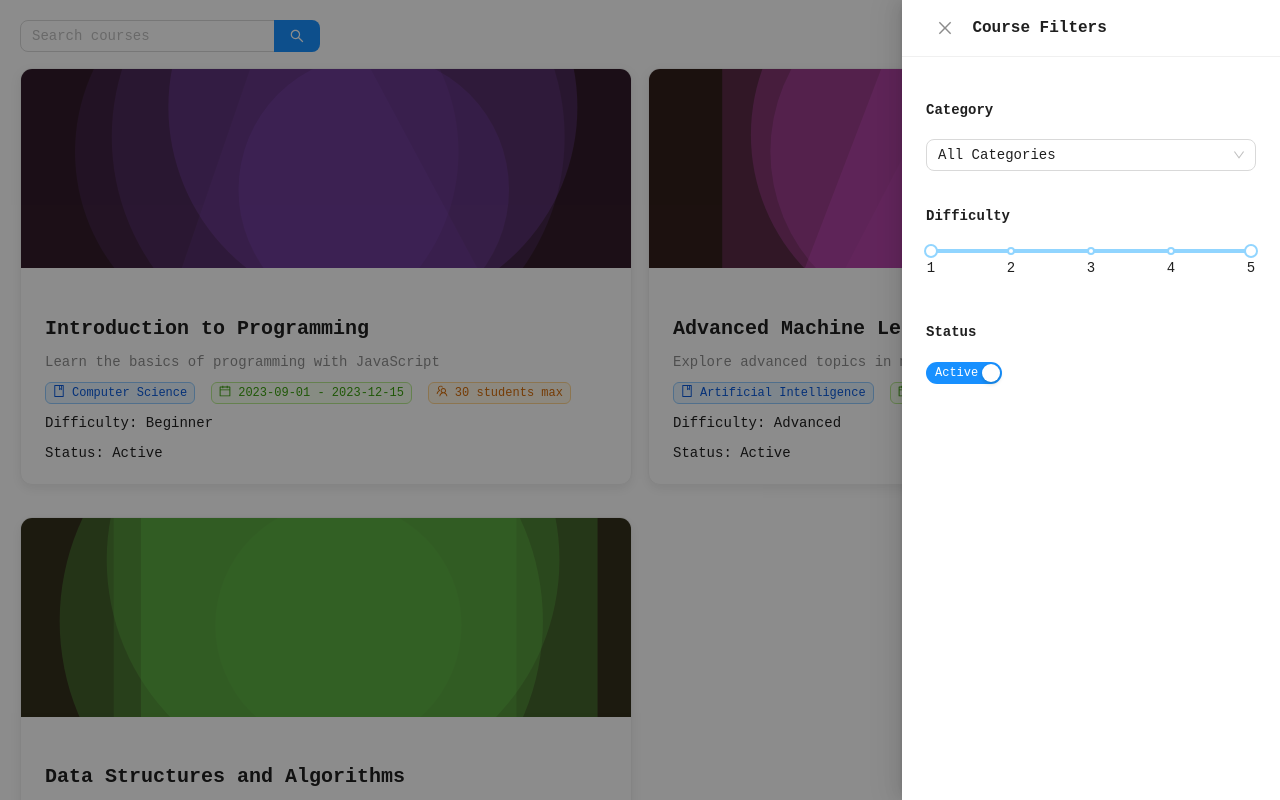
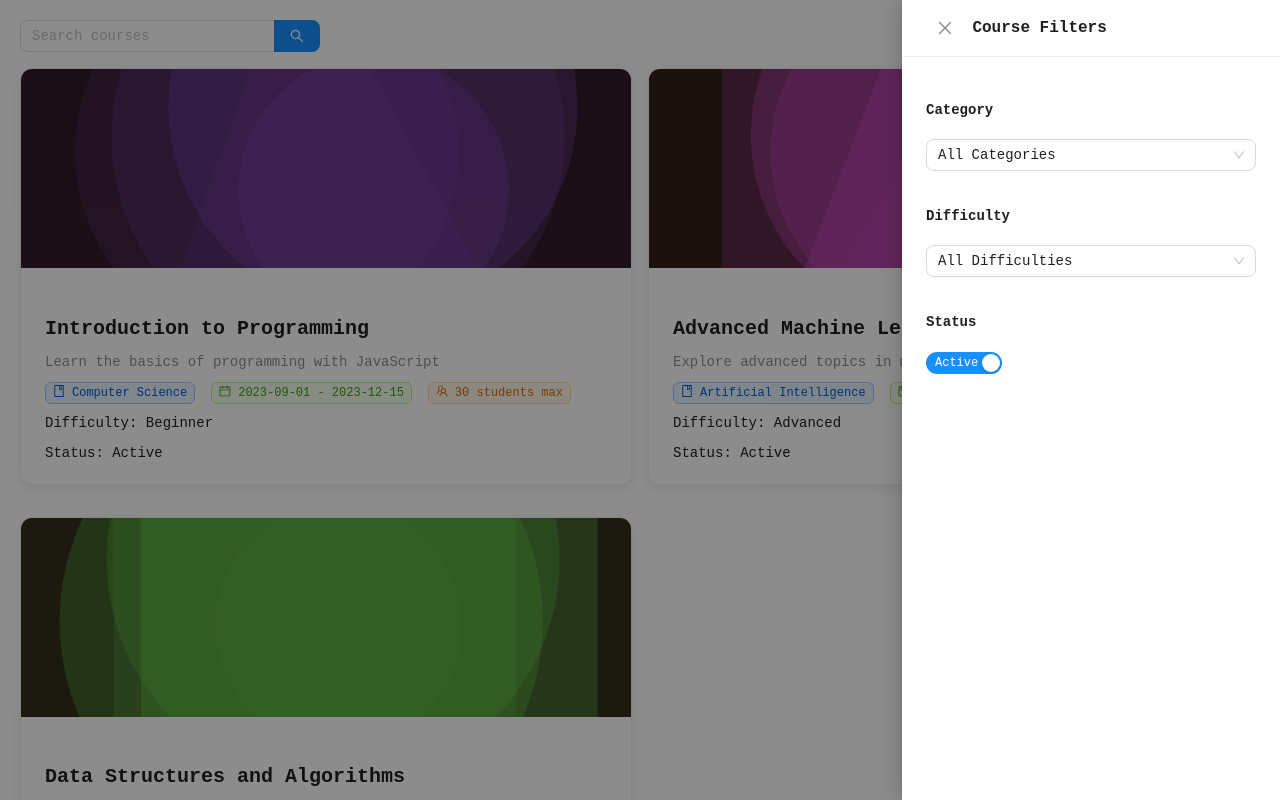
Before and after one commit to utkarsh5026/glass, a React (Vite) app in the folder client/: page /courses in a window 1280 px wide. Both pictures are taken after a click on the button "Filters". Shown: the top 800 px of the page. Built offline with nearby package versions, Linux system fonts and the light colour scheme.

Commit message:
changed filters

```diff
--- a/client/src/components/courses/SearchFilter.tsx
+++ b/client/src/components/courses/SearchFilter.tsx
@@ -1,5 +1,5 @@
 import React, { useState } from "react";
-import { Input, Button, Drawer, Space, Select, Slider, Switch } from "antd";
+import { Input, Button, Drawer, Space, Select, Switch } from "antd";
 import { SearchOutlined, FilterOutlined } from "@ant-design/icons";
 import styled from "styled-components";
 
@@ -12,9 +12,9 @@ interface CourseSearchAndFiltersProps {
   categories: string[];
 }
 
-interface FilterState {
+export interface FilterState {
   category: string;
-  difficulty: [number, number];
+  difficulty: string;
   isActive: boolean;
 }
 
@@ -26,7 +26,7 @@ const CourseSearchAndFilters: React.FC<CourseSearchAndFiltersProps> = ({
   const [isFilterVisible, setIsFilterVisible] = useState(false);
   const [filters, setFilters] = useState<FilterState>({
     category: "All",
-    difficulty: [1, 5],
+    difficulty: "All",
     isActive: true,
   });
 
@@ -77,16 +77,16 @@ const CourseSearchAndFilters: React.FC<CourseSearchAndFiltersProps> = ({
 
           <div>
             <h4>Difficulty</h4>
-            <Slider
-              range
-              min={1}
-              max={5}
+            <Select
+              style={{ width: "100%" }}
               value={filters.difficulty}
-              onChange={(value: number | number[]) =>
-                handleFilterChange({ difficulty: value as [number, number] })
-              }
-              marks={{ 1: "1", 2: "2", 3: "3", 4: "4", 5: "5" }}
-            />
+              onChange={(value) => handleFilterChange({ difficulty: value })}
+            >
+              <Option value="All">All Difficulties</Option>
+              <Option value="Easy">Easy</Option>
+              <Option value="Medium">Medium</Option>
+              <Option value="Hard">Hard</Option>
+            </Select>
           </div>
 
           <div>
--- a/client/src/components/courses/UserCourses.tsx
+++ b/client/src/components/courses/UserCourses.tsx
@@ -9,7 +9,7 @@ import {
 } from "@ant-design/icons";
 import type { Course } from "../../store/courses/types";
 import { fetchUserCourses } from "../../store/courses/slice";
-import CourseSearchAndFilters from "./SearchFilter";
+import CourseSearchAndFilters, { FilterState } from "./SearchFilter";
 
 const { Title, Text } = Typography;
 const { Meta } = Card;
@@ -35,22 +35,18 @@ const UserCourses: React.FC = () => {
 
   const handleSearch = (value: string) => {
     setSearch(value);
-    filterCourses(value, {});
+    filterCourses(value, null);
   };
 
-  const handleFilterChange = (filters: {
-    category: string;
-    difficulty: [number, number];
-    isActive: boolean;
-  }) => {
+  const handleFilterChange = (filters: FilterState) =>
     filterCourses(search, filters);
-  };
 
-  const filterCourses = (search: string, filters: any) => {
+  const filterCourses = (search: string, filters: FilterState | null) => {
     let filtered = courses.filter((course) =>
       course.name.toLowerCase().includes(search.toLowerCase())
     );
 
+    if (filters != null) {
       if (filters.category && filters.category !== "All") {
         filtered = filtered.filter(
           (course) => course.category === filters.category
@@ -58,13 +54,12 @@ const UserCourses: React.FC = () => {
       }
 
       filtered = filtered.filter(
-      (course) =>
-        course.difficulty >= filters.difficulty[0] &&
-        course.difficulty <= filters.difficulty[1]
+        (course) => course.difficulty === filters.difficulty
       );
 
       if (filters.isActive)
         filtered = filtered.filter((course) => course.isActive);
+    }
 
     setFilteredCourses(filtered);
   };
```
Lines whose indentation alone changed are shown as unchanged.
